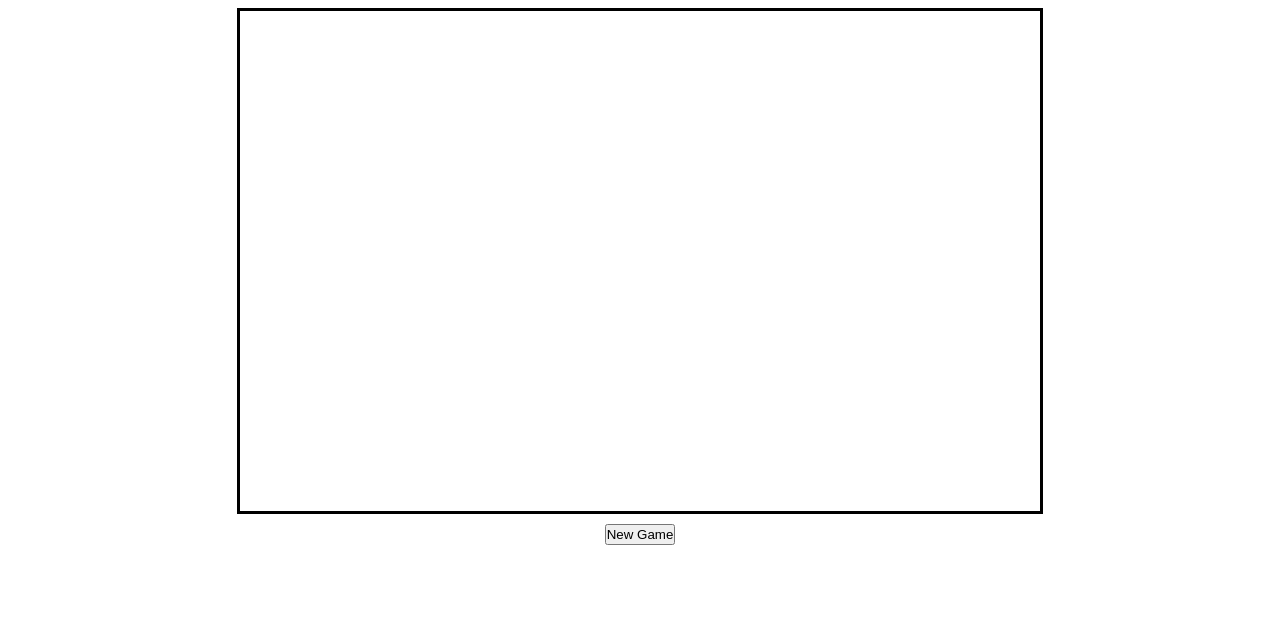
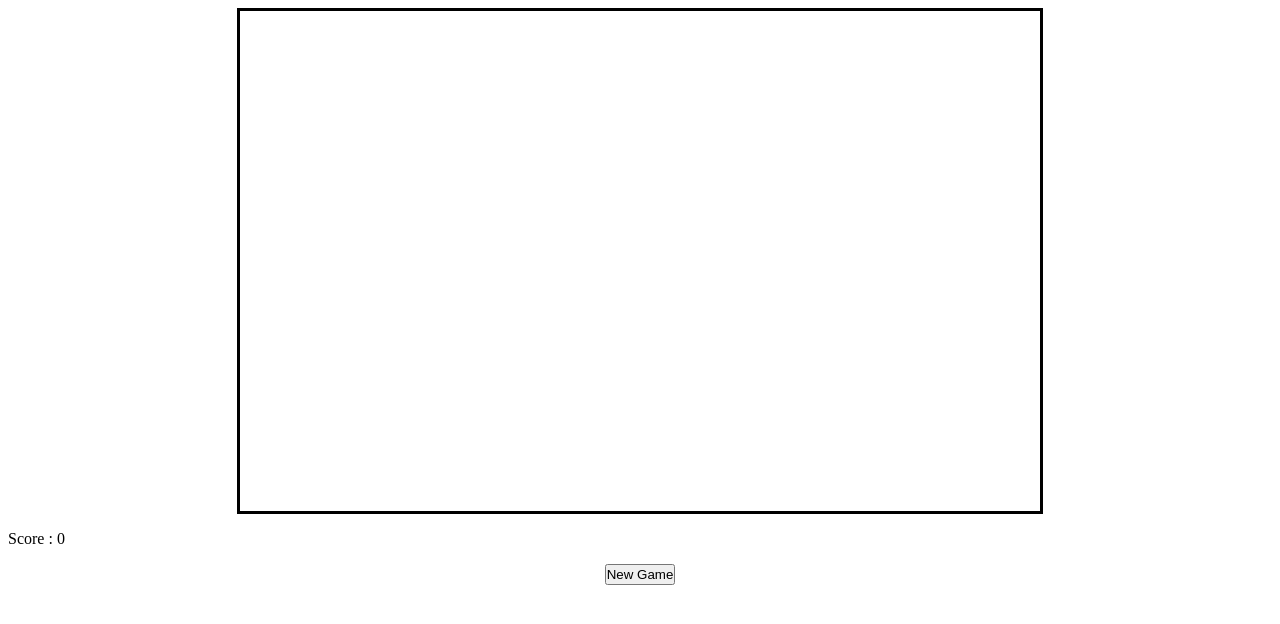
Before and after one commit to Antoine-H/CSC-309-A2, a plain HTML site: page index.html in a window 1280 px wide. Drawn offline with Linux system fonts and the light colour scheme.

Commit message:
Add score

```diff
--- a/index.html
+++ b/index.html
@@ -10,6 +10,7 @@
 	</head>
 	<body>
 		<canvas id="canvas" width="800" height="500"></canvas>
+		<p id ="scorel"><span>Score : </span><span id ="score">0</span></p>
 		<button id="new_game">New Game</button>
 	</body>
 </html>
```
